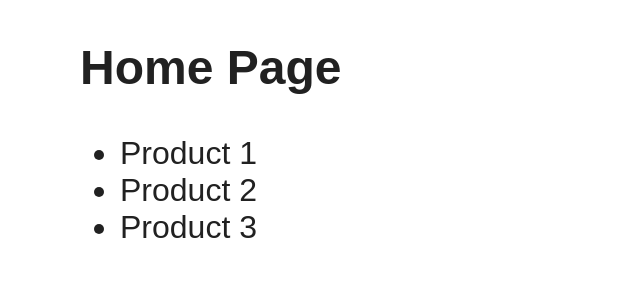
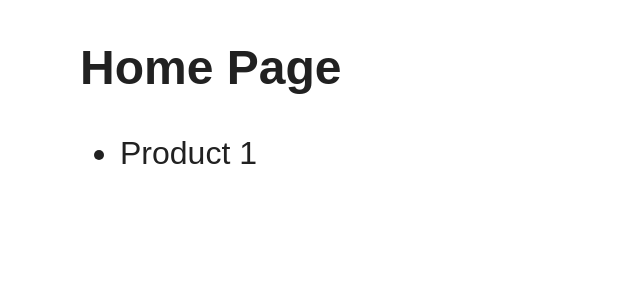
Before and after one commit to AhsantMozhgan/next-js, a Next.js app: page / in a window 1280 px wide. Shown: the top 300 px of the page, without its empty margins (0-640 px from the left). Built offline with nearby package versions, Linux system fonts and the light colour scheme.

Commit message:
adding-getstaticprops

```diff
--- a/pages/index.js
+++ b/pages/index.js
@@ -1,14 +1,22 @@
-function HomePage() {
+function HomePage({ products }) {
     return (
         <div>
             <h2>Home Page</h2>
             <ul>
-                <li>Product 1</li>
-                <li>Product 2</li>
-                <li>Product 3</li>
+                {products.map((item) => (
+                    <li key={item.id}>{item.title}</li>
+                ))}
             </ul>
         </div>
     )
 }
 
+export async function getStaticProps() {
+    return {
+        props: {
+            products: [{ id: 'p1', title: 'Product 1' }],
+        },
+    }
+}
+
 export default HomePage
```
